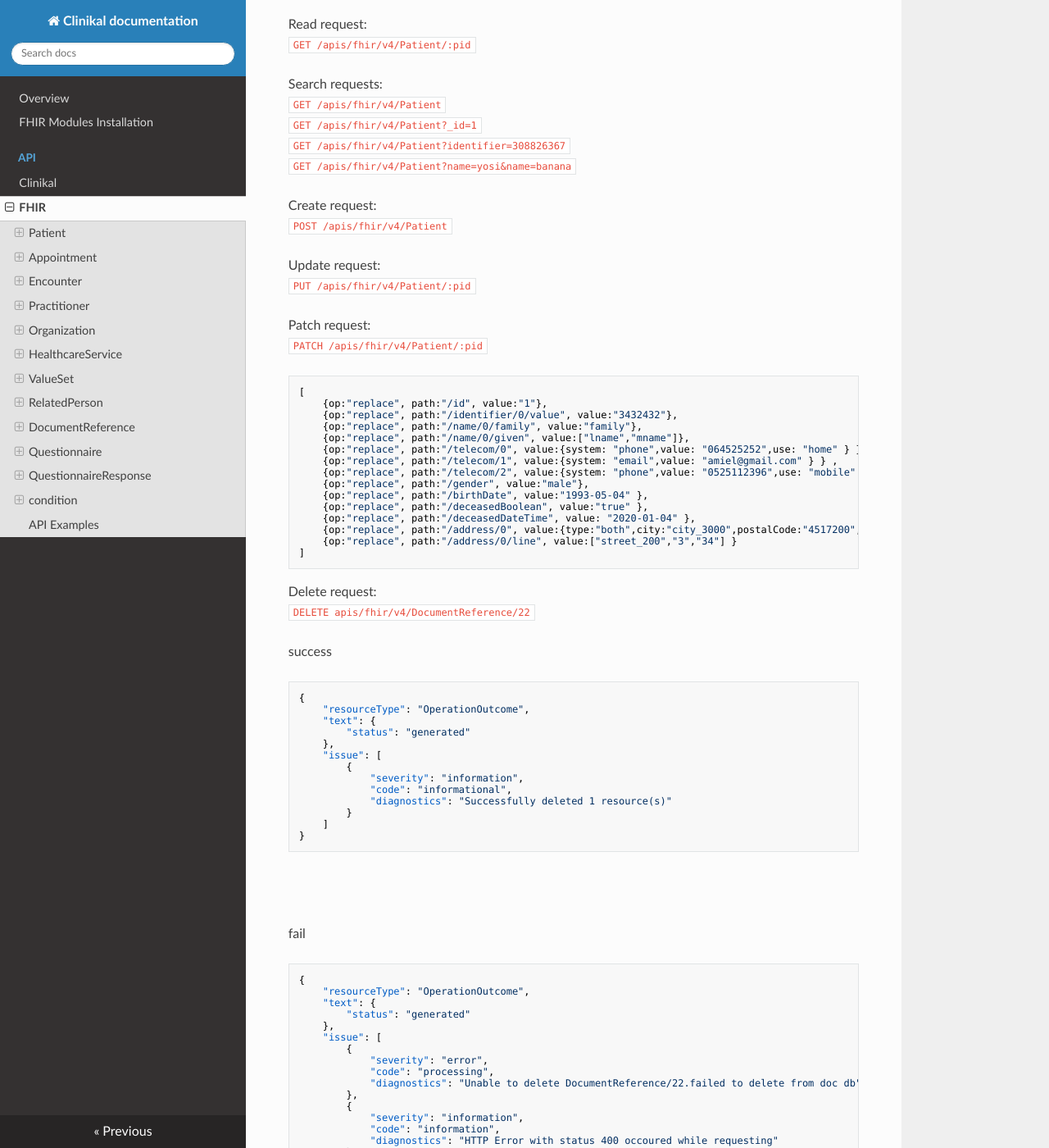
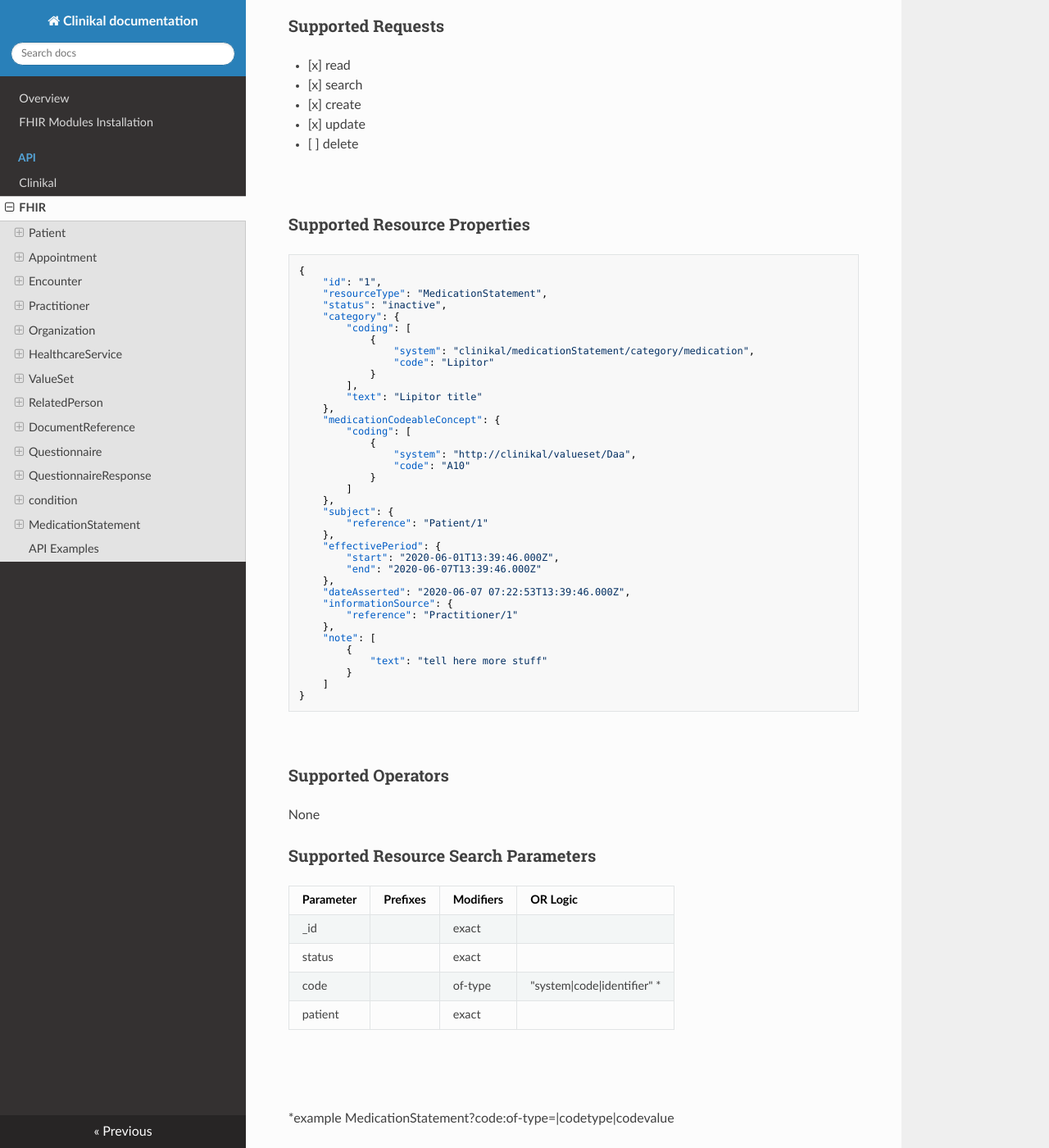
Before and after one commit to MohGovIL/Clinical-Documentation, an MkDocs documentation site: the page built from docs/api/fhir.md, in a window 1280 px wide and 1400 px high, scrolled down 23435 px. Shown: the whole window at 82% size. Built offline with MkDocs 1.6.1, drawn with Linux system fonts in a browser that asks for light colours; nearby versions of some CDN libraries.

Commit message:
MedicationStatement

`````diff
--- a/docs/api/fhir.md
+++ b/docs/api/fhir.md
@@ -1144,6 +1144,83 @@ subject||exact|
 
 ---
 
+
+## [MedicationStatement](https://www.hl7.org/fhir/medicationstatement.html)
+
+### Supported Requests
+- [x] read
+- [x] search
+- [x] create
+- [x] update
+- [ ] delete
+
+<br>
+
+### Supported Resource Properties
+````
+{
+    "id": "1",
+    "resourceType": "MedicationStatement",
+    "status": "inactive",
+    "category": {
+        "coding": [
+            {
+                "system": "clinikal/medicationStatement/category/medication",
+                "code": "Lipitor"
+            }
+        ],
+        "text": "Lipitor title"
+    },
+    "medicationCodeableConcept": {
+        "coding": [
+            {
+                "system": "http://clinikal/valueset/Daa",
+                "code": "A10"
+            }
+        ]
+    },
+    "subject": {
+        "reference": "Patient/1"
+    },
+    "effectivePeriod": {
+        "start": "2020-06-01T13:39:46.000Z",
+        "end": "2020-06-07T13:39:46.000Z"
+    },
+    "dateAsserted": "2020-06-07 07:22:53T13:39:46.000Z",
+    "informationSource": {
+        "reference": "Practitioner/1"
+    },
+    "note": [
+        {
+            "text": "tell here more stuff"
+        }
+    ]
+}
+````
+
+<br>
+
+### Supported Operators
+
+None
+
+
+### Supported Resource Search Parameters
+
+Parameter|Prefixes|Modifiers|OR Logic
+--|--|--|--
+_id||exact|
+status||exact|
+code||of-type| "system\|code\|identifier" *
+patient||exact|
+
+<br><br>
+
+*example  MedicationStatement?code:of-type=|codetype|codevalue
+
+---
+
+
 ## API Examples
 Read request:
 `GET /apis/fhir/v4/Patient/:pid`
`````
